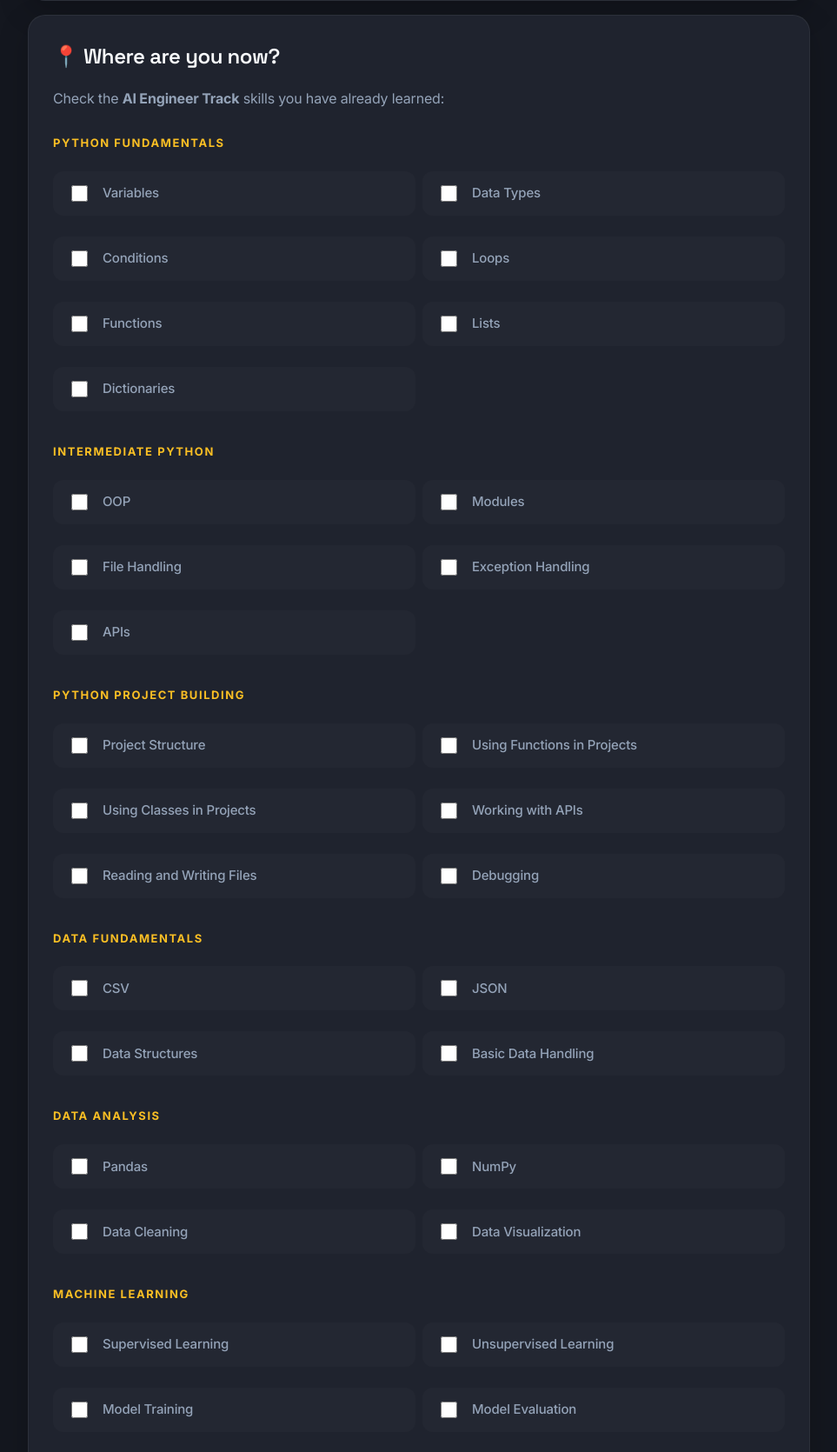
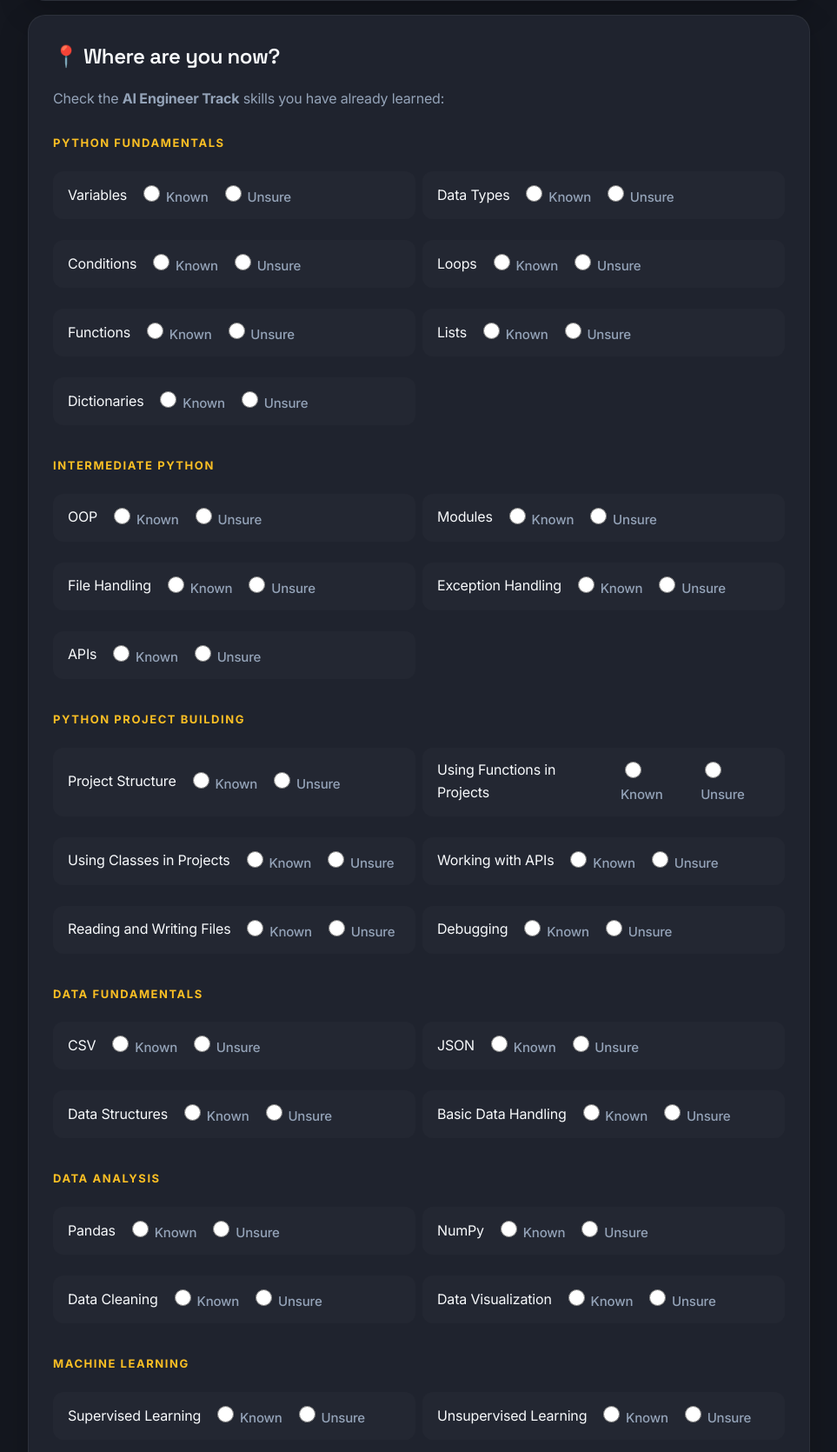
Before and after one commit to yelzz-hub/learning-gps, a Flask app: page / in a window 1280 px wide. Shown: the part 866-2536 px from the top of the page at 87% size, without its empty margins (158-1121 px from the left). Run offline with Flask 3, Linux system fonts and the light colour scheme.

Commit message:
Add known and unsure skill status

```diff
--- a/app.py
+++ b/app.py
@@ -138,12 +138,31 @@
 @app.route("/analyze", methods=["POST"])
 def analyze():
     goal = request.form["goal"]
-    matched_skills = request.form.getlist("learned_skills")
 
     learning_map = load_learning_map()
 
+    known_skills = []
+    unsure_skills = []
 
-    current_stage = find_current_stage_by_order(learning_map, matched_skills)
+    for stage in learning_map["stages"]:
+        for skill in stage["skills"]:
+
+            skill_name = get_skill_name(skill)
+            skill_id = skill_name.lower().replace(" ", "_")
+
+            status = request.form.get(f"skill_status_{skill_id}")
+
+            if status == "known":
+                known_skills.append(skill_name)
+            elif status == "unsure":
+                unsure_skills.append(skill_name)
+
+    matched_skills = known_skills
+
+    current_stage = find_current_stage_by_order(
+        learning_map,
+        matched_skills
+    )
 
     stage_completion = check_stage_completion(
         current_stage,
@@ -197,6 +216,7 @@
         goal=goal,
         learning_map=learning_map,
         matched_skills=matched_skills,
+        unsure_skills=unsure_skills,
         current_stage=current_stage,
         next_stage=next_stage,
         stage_completion=stage_completion,
--- a/templates/index.html
+++ b/templates/index.html
@@ -131,19 +131,37 @@
 
                             {% for skill in stage["skills"] %}
 
+                                {% set skill_name = get_skill_name(skill) %}
+                                {% set skill_id = skill_name | lower | replace(' ', '_') %}
+
                                 <div class="skill-item">
 
-                                    <input
-                                        type="checkbox"
-                                        id="{{ get_skill_name(skill) | lower | replace(' ', '_') }}"
-                                        name="learned_skills"
-                                        value="{{ get_skill_name(skill) }}"
-                                    >
-                                    <label for="{{ get_skill_name(skill) | lower | replace(' ', '_') }}">
-                                        {{ get_skill_name(skill) }}
+                                    <span class="skill-name">
+                                        {{ skill_name }}
+                                    </span>
+
+                                    <label>
+                                        <input
+                                            type="radio"
+                                            name="skill_status_{{ skill_id }}"
+                                            value="known"
+                                        >
+                                        Known
                                     </label>
+
+                                    <label>
+                                        <input
+                                            type="radio"
+                                            name="skill_status_{{ skill_id }}"
+                                            value="unsure"
+                                        >
+                                        Unsure
+                                    </label>
+
                                 </div>
+
                             {% endfor %}
+
                         </div>
                     </div>
                 {% endif %}
```
